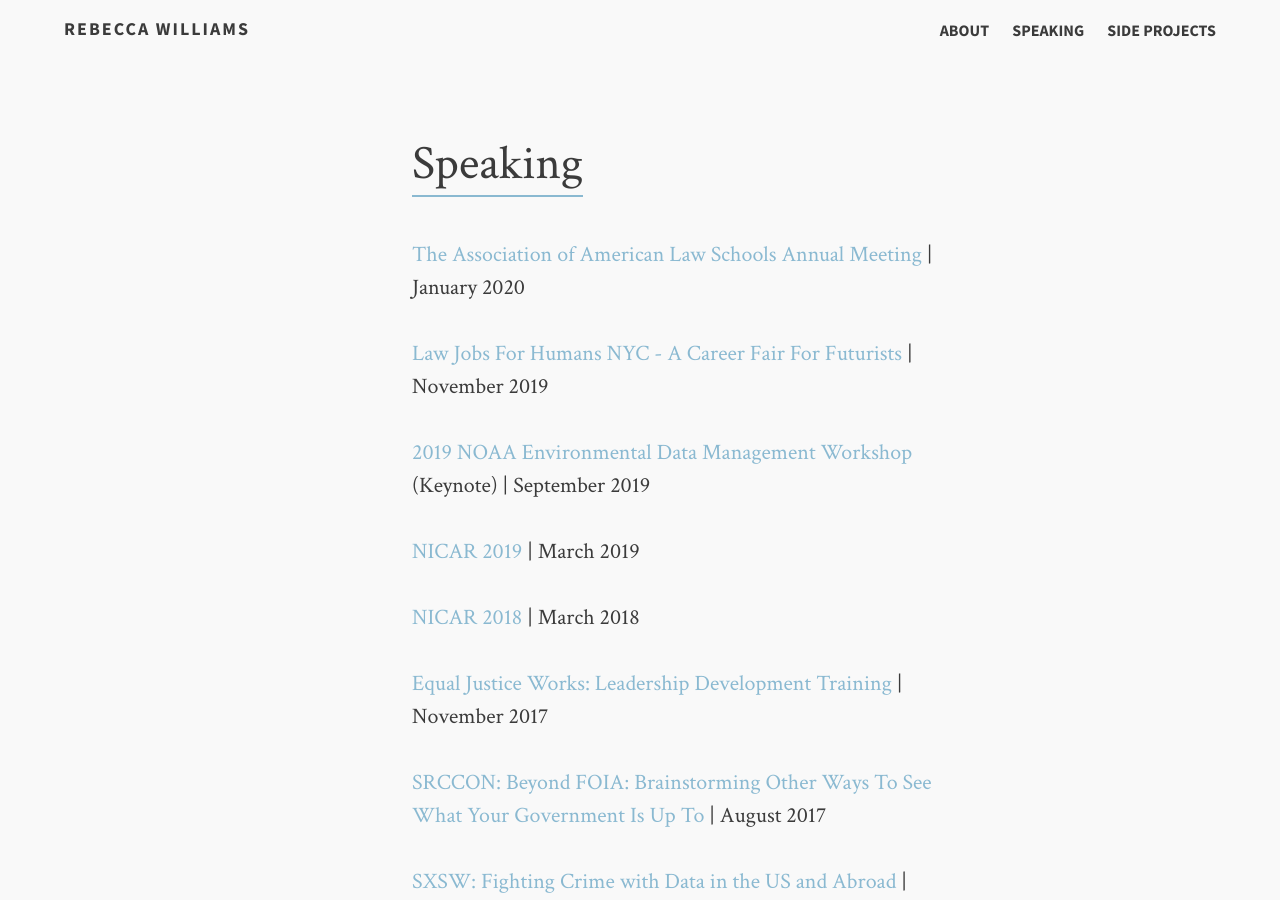
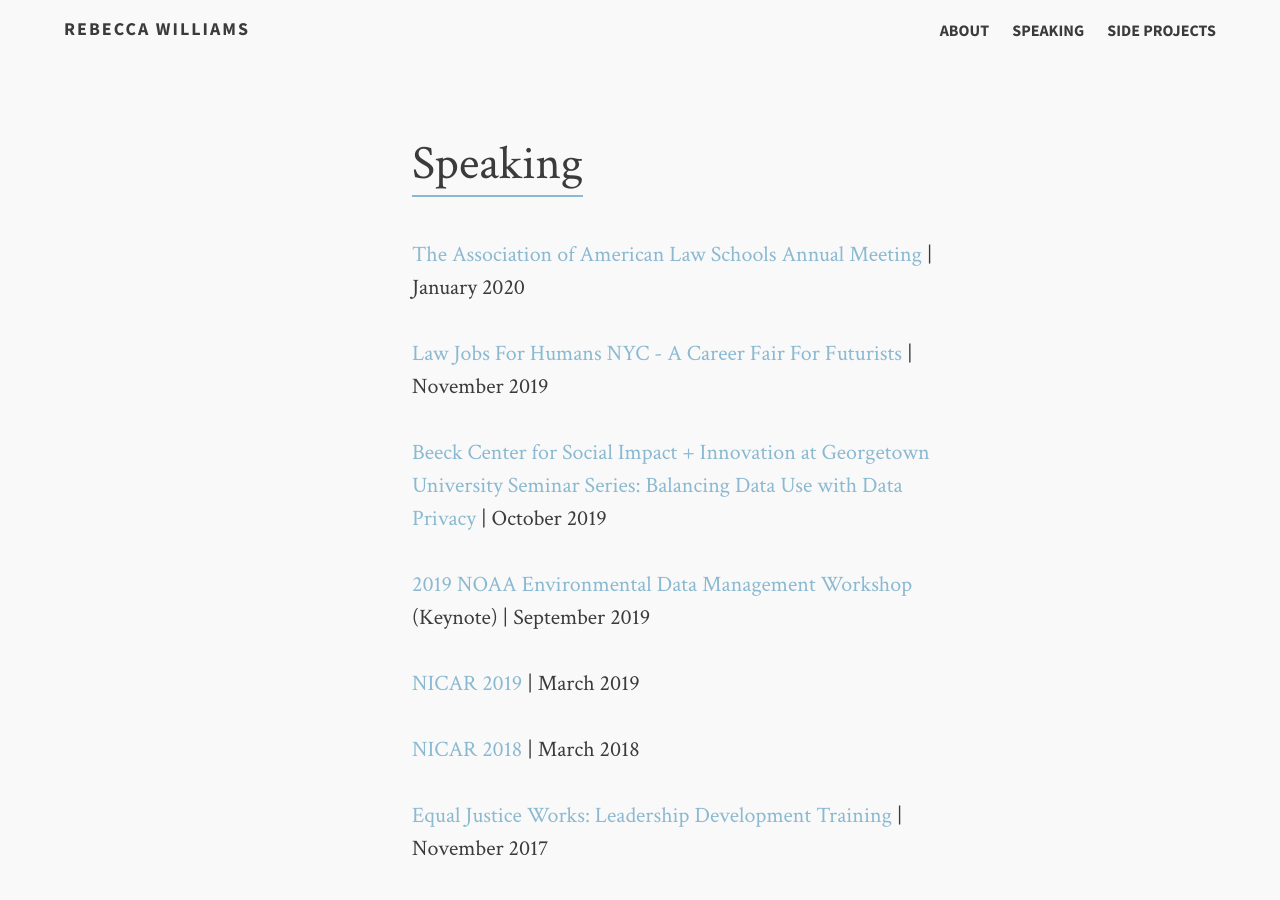
Before and after one commit to rebeccawilliams/rebeccawilliams.us, a Jekyll site: the page built from speaking.md, in a window 1280 px wide and 900 px high. Built offline with Jekyll 4.4.1, drawn with Linux system fonts in a browser that asks for light colours; nearby versions of some CDN libraries.

Commit message:
Update speaking.html

```diff
--- a/_layouts/speaking.html
+++ b/_layouts/speaking.html
@@ -8,6 +8,7 @@
                  <lh><h2><span class="bb">Speaking</a></span></h2></lh>
 		  <p><a href=https://memberaccess.aals.org/eweb/DynamicPage.aspx?WebKey=51F9EC45-5CD0-4957-BE72-C4B89FD07778&RegPath=EventRegFees&REg_evt_key=bcc3d06a-9b37-467d-8916-ca46aa97a78f&Site=AALS>The Association of American Law Schools Annual Meeting</a> | January 2020</p>
 		  <p><a href=https://www.eventbrite.com/e/law-jobs-for-humans-nyc-a-career-fair-for-futurists-tickets-66681170175>Law Jobs For Humans NYC - A Career Fair For Futurists</a> | November 2019</p>
+		   <p><a href=https://beeckcenter.georgetown.edu/event/data-digital-social-impact-seminar-series/>Beeck Center for Social Impact + Innovation at Georgetown University Seminar Series: Balancing Data Use with Data Privacy</a> | October 2019</p>
 		  <p><a href=https://noaaedm19.sched.com/>2019 NOAA Environmental Data Management Workshop</a> (Keynote) | September 2019</p>
 		  <p><a href=https://www.ire.org/events-and-training/event/3433/4401>NICAR 2019</a> | March 2019</p>
 		  <p><a href=https://ire.org/events-and-training/event/3189/>NICAR 2018</a> | March 2018</p>
```
